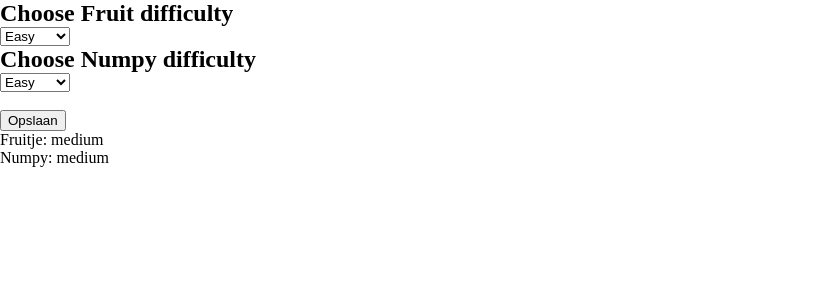
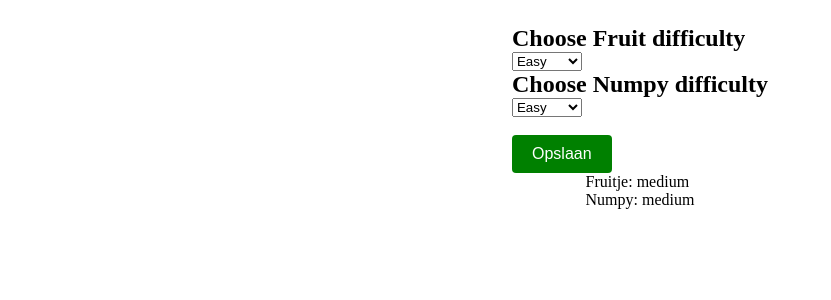
Before and after one commit to dddMATTbbb/PHP_website_MATT_Vrede, a PHP site: page /settings.php in a window 1280 px wide. Shown: the part 80-380 px from the top of the page, without its empty margins (0-831 px from the left). Run offline with PHP 8.4, Linux system fonts and the light colour scheme.

Commit message:
Update settings-styles.css

```diff
--- a/settings-styles.css
+++ b/settings-styles.css
@@ -28,3 +28,24 @@
     color: darkblue;
     font-size: 40px;
 }
+
+.main{
+    display: flex;
+    justify-content: center;
+    align-items: center;
+    flex-direction: column;
+}
+
+.main form{
+    margin-top: 25px;
+}
+
+.main form input{
+    padding: 10px 20px;
+    font-size: 16px;
+    color: white;
+    background-color: green;
+    border: none;
+    border-radius: 4px;
+    cursor: pointer;
+}
```
